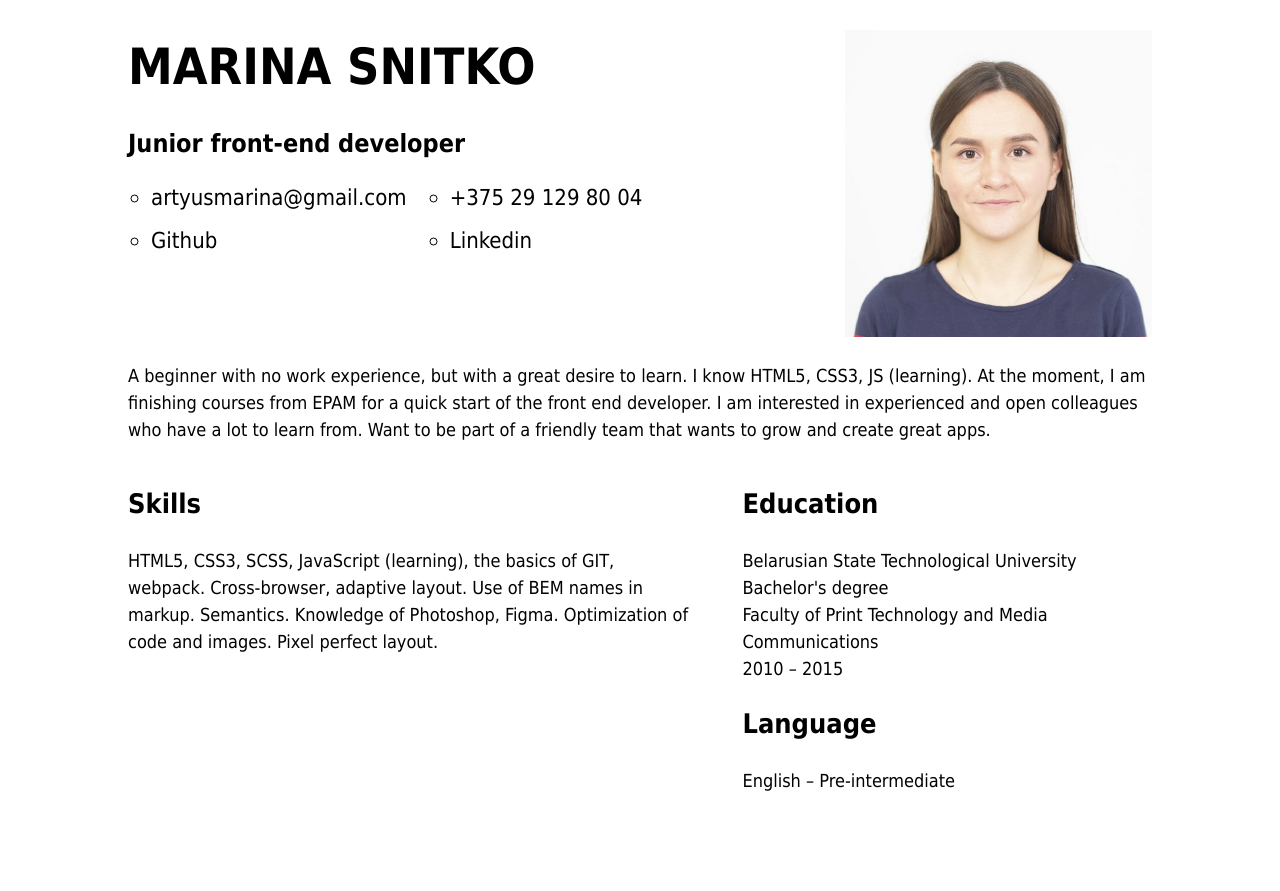
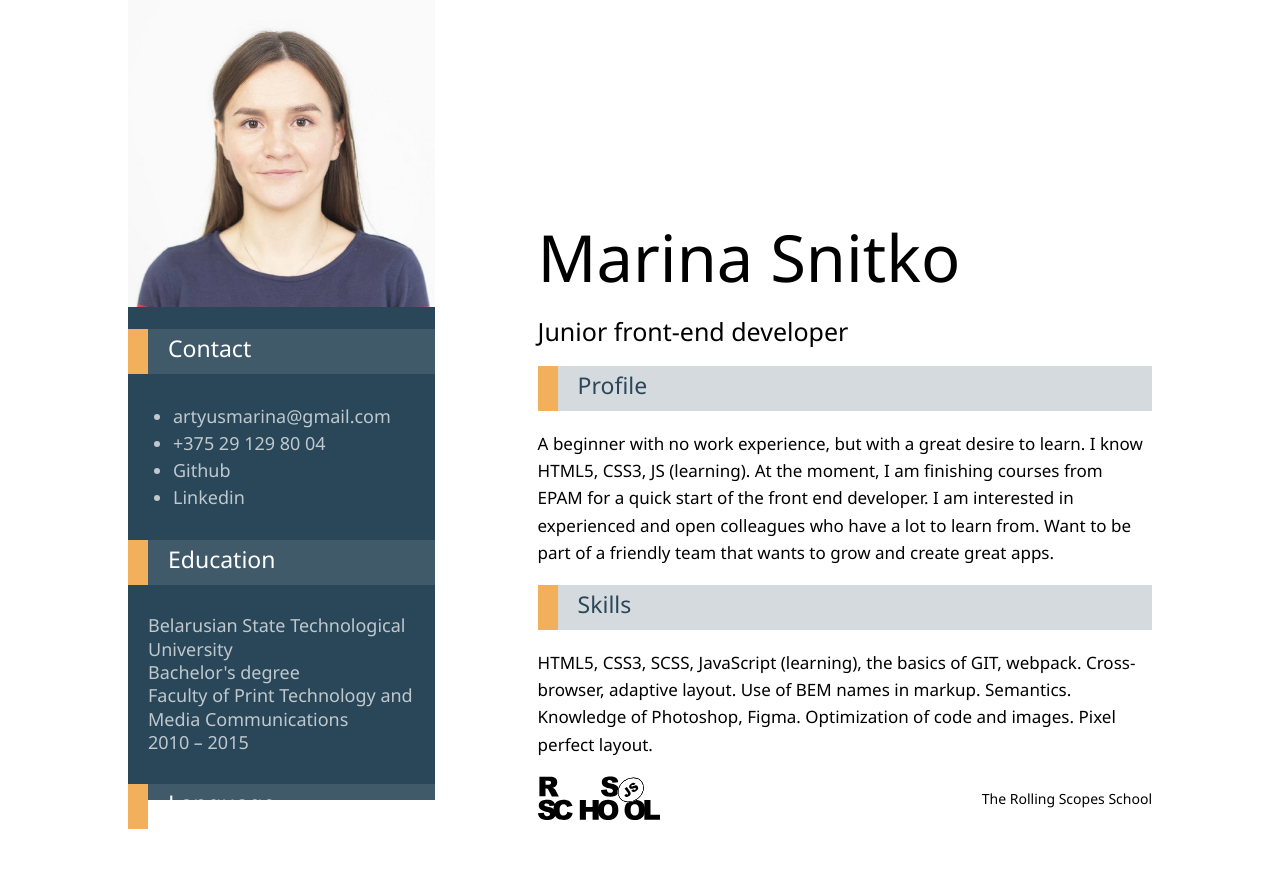
Before and after one commit to Lukovkammm/rsschool-cv, a plain HTML site: page index.html in a window 1280 px wide. Before the commit the page ends 842 px from the top, so only its background shows below. Drawn offline with Linux system fonts and the light colour scheme.

Commit message:
refactor: change structure of cv

```diff
--- a/index.html
+++ b/index.html
@@ -1,5 +1,6 @@
 <!DOCTYPE html>
 <html lang="en">
+
 <head>
     <meta charset="UTF-8">
     <meta http-equiv="X-UA-Compatible" content="IE=edge">
@@ -9,48 +10,65 @@
 </head>
 
 <body>
-    <header>
-        <div class="main-info">
-            <h1>Marina Snitko</h1>
-            <strong>Junior front-end developer</strong>
-            <ul>
-                <li><a href="mailto:artyusmarina@gmail.com">artyusmarina@gmail.com</a></li>
-                <li><a href="tel:+375291298004">+375 29 129 80 04</a></li>
-                <li><a href="https://github.com/Lukovkammm">Github</a></li>
-                <li><a href="https://linkedin.com/in/marina-snitko-694a79200">Linkedin</a></li>
-            </ul>
-        </div>
+    <aside class="aside">
         <div class="photo">
             <img src="./605597184.jpeg" alt="my photo">
         </div>
-        <div class="main-info__text">
-            <p>A beginner with no work experience, but with a great desire to learn. I know HTML5, CSS3, JS (learning).
-                At the moment, I am finishing courses from EPAM for a quick start of the front end developer. I am interested in experienced and
-                open colleagues who have a lot to learn from. Want to be part of a friendly team that wants to grow and
-                create great apps.</p>
-        </div>
-    </header>
 
-    <main>
-        <div class="skills">
-            <h2>Skills</h2>
-            <p>HTML5, CSS3, SCSS, JavaScript (learning), the basics of GIT, webpack.
-                Cross-browser, adaptive layout. Use of BEM names in markup. Semantics.
-                Knowledge of Photoshop, Figma. Optimization of code and images. Pixel perfect layout.</p>
-        </div>
+        <section class="main-info contact">
+            <h2 class="main-info__title">Contact</h2>
+            <ul class="main-info__text contact__list">
+                <li class="contact__item"><a href="mailto:artyusmarina@gmail.com">artyusmarina@gmail.com</a></li>
+                <li class="contact__item"><a href="tel:+375291298004">+375 29 129 80 04</a></li>
+                <li class="contact__item"><a href="https://github.com/Lukovkammm">Github</a></li>
+                <li class="contact__item"><a href="https://linkedin.com/in/marina-snitko-694a79200">Linkedin</a></li>
+            </ul>
+        </section>
 
-        <div class="education">
-            <h2>Education</h2>
-            <p>Belarusian State Technological University <br>
+        <section class="main-info education">
+                <h2 class="main-info__title">Education</h2>
+                <p class="main-info__text education__desc">Belarusian State Technological University <br>
                     Bachelor's degree <br>
                     Faculty of Print Technology and Media Communications <br>
                     2010 – 2015</p>
 
-            <h2>Language</h2>
-            <p>English – Pre-intermediate</p>
+                <h2 class="main-info__title">Language</h2>
+                <p class="main-info__text education__desc">English – Pre-intermediate</p>
+            </section>
+        </aside>
+
+        <div class="wrapper">
+        <header>
+            <section class="introduce">
+                <h1 class="name">Marina Snitko</h1>
+                <strong class="specialization">Junior front-end developer</strong>
+            </section>
+        </header>
+
+        <main class="main">
+            <section class="main__part profile">
+                <h2 class="main__title">Profile</h2>
+                <p class="main__desc profile__desk">A beginner with no work experience, but with a great desire to learn. I know HTML5, CSS3, JS (learning).
+                    At the moment, I am finishing courses from EPAM for a quick start of the front end developer. I am
+                    interested in experienced and open colleagues who have a lot to learn from. Want to be part of a
+                    friendly team that wants to grow and create great apps.</p>
+            </section>
+
+            <section class="main__part skills">
+                <h2 class="main__title">Skills</h2>
+                <p class="main__desc">HTML5, CSS3, SCSS, JavaScript (learning), the basics of GIT, webpack.
+                    Cross-browser, adaptive layout. Use of BEM names in markup. Semantics.
+                    Knowledge of Photoshop, Figma. Optimization of code and images. Pixel perfect layout.</p>
+            </section>
+        </main>
+
+        <footer class="school">
+            <div class="school__logo">
+                <img src="assets/rs_school_js.svg" alt="logo rs-school">
             </div>
-
-    </main>
+            <a class="school__link" href="https://rs.school/js/">The Rolling Scopes School</a>
+        </footer>
+        </div>
 </body>
 
 </html>
--- a/style.css
+++ b/style.css
@@ -1,117 +1,120 @@
- body {
-     max-width: 1024px;
-     margin: 30px auto;
-     padding: 0 20px;
+html {
+    box-sizing: border-box;
+    font-size: 10px;
+    line-height: 1.3;
+}
 
-     font-family: Tahoma, Verdana, sans-serif;
-     font-size: 18px;
-     line-height: 1.5;
- }
+*,
+::before,
+::after {
+    box-sizing: inherit;
+}
 
- header {
-     display: flex;
-     flex-wrap: wrap;
-     justify-content: space-between
- }
+body {
+    display: flex;
+    justify-content: space-between;
+    max-width: 1024px;
+    margin: 0 auto;
+    font-family: 'Segoe UI', Tahoma, Geneva, Verdana, sans-serif;
+}
 
- .main-info {
-     max-width: 70%;
- }
+img {
+    width: 100%;
+}
 
- .photo {
-     max-width: 30%;
- }
+a {
+    text-decoration: none;
+}
 
- .main-info__text {
-     max-width: 100%;
- }
+.aside {
+    width: 30%;
+    height: 100vh;
+    background-color: rgb(42, 71, 89);
+}
 
- h1 {
-     text-transform: uppercase;
-     margin: 0 0 20px;
-     font-size: 50px;
- }
+.main-info__title,
+.main__title {
+    position: relative;
+    font-size: 2.3rem;
+    font-weight: 300;
+    color: rgb(255, 255, 255);
+    background-color: rgba(255, 255, 255, .1);
+    padding: 5px 0 10px 40px;
+}
 
- strong {
-     font-size: 25px;
-     margin-bottom: 20px;
- }
+.main-info__title::before,
+.main__title::before {
+    content: '';
+    position: absolute;
+    top: 0;
+    left: 0;
+    width: 20px;
+    height: 100%;
+    background-color: rgb(242, 175, 92);
+}
 
- ul {
-     display: flex;
-     flex-wrap: wrap;
-     list-style: circle;
-     padding-left: 23px;
- }
+.main-info__text {
+    padding: 10px 20px;
+    font-size: 1.8rem;
+    color: rgba(255, 255, 255, .7);
+}
 
- li {
-     flex-basis: 50%;
-     margin-bottom: 10px;
+.contact__list {
+    padding-left: 45px;
+}
 
-     font-size: 22px;
- }
+.contact__item a {
+    color: inherit;
+    line-height: 1.5;
+}
 
- a {
-     text-decoration: none;
-     color: #000;
- }
+.wrapper {
+    display: flex;
+    justify-content: space-between;
+    flex-direction: column;
+    width: 70%;
+    padding-left: 10%;
 
- img {
-     width: 100%;
- }
+}
 
- main {
-     display: flex;
-     justify-content: space-between;
- }
+.introduce {
+    padding-top: 35%;
+}
 
- .skills {
-     flex-basis: 55%;
- }
+.name {
+    margin: 0 0 15px;
+    font-size: 6.5rem;
+    font-weight: 400;
+}
 
- .education {
-     flex-basis: 40%;
- }
+.specialization {
+    font-size: 2.5rem;
+    font-weight: 200;
+}
 
- @media screen and (max-width: 900px) {
-     body {
-         font-size: 16px;
+.main__title {
+    color: rgba(42, 71, 89);
+    background-color: rgba(42, 71, 89, .2);
+}
 
-         background-color: antiquewhite;
-     }
+.main__desc {
+    font-size: 1.7rem;
+    line-height: 1.6;
+}
 
-     h1 {
-         font-size: 40px;
-     }
+.school {
+    display: flex;
+    justify-content: space-between;
+    height: 6%;
+}
 
-     strong {
-         font-size: 20px;
-     }
+.school__logo {
+    width: 20%;
+    fill:  rgba(42, 71, 89);
+}
 
-     ul {
-         flex-direction: column;
-     }
-
-     li {
-         font-size: 18px;
-     }
-
-     .photo {
-         min-width: 230px;
-     }
-
- }
-
- @media screen and (max-width: 600px) {
-     body {
-         background-color: azure;
-     }
-
-     main {
-         flex-direction: column;
-     }
-
-     .main-info {
-         max-width: 100%;
-     }
- }
+.school__link {
+    align-self: center;
+    font-size: 1.4rem;
+    color: inherit;
+}
```
Also changed, not shown: assets/rs_school_js.svg (added). Lines whose indentation alone changed are shown as unchanged.
